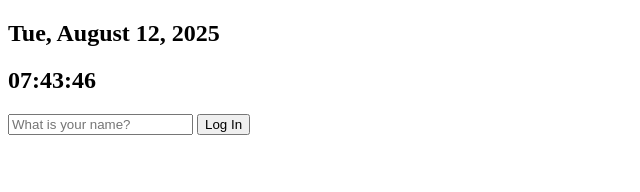
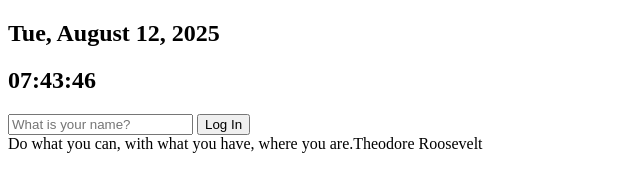
Before and after one commit to MoonsRainbow/javascript_practice, a plain HTML site: page index.html in a window 1280 px wide. Shown: the whole page, without its empty margins (0-640 px from the left). Drawn offline with Linux system fonts and the light colour scheme.

Commit message:
Add random quotes.

```diff
--- a/index.html
+++ b/index.html
@@ -35,7 +35,9 @@
 			id="greeting"
 			class="hidden"
 		></h1>
+		<div id="quote"><span></span><span></span></div>
 		<script src="js/greetings.js"></script>
 		<script src="js/clock.js"></script>
+		<script src="js/quotes.js"></script>
 	</body>
 </html>
--- /dev/null
+++ b/js/quotes.js
@@ -0,0 +1,104 @@
+const quotes = [
+	{
+		quote:
+			"The only limit to our realization of tomorrow is our doubts of today.",
+		author: "Franklin D. Roosevelt",
+	},
+
+	{
+		quote: "In the middle of every difficulty lies opportunity.",
+		author: "Albert Einstein",
+	},
+
+	{
+		quote:
+			"Success is not final, failure is not fatal: It is the courage to continue that counts.",
+		author: "Winston Churchill",
+	},
+
+	{
+		quote:
+			"Do not wait to strike till the iron is hot, but make it hot by striking.",
+		author: "William Butler Yeats",
+	},
+
+	{ quote: "Happiness depends upon ourselves.", author: "Aristotle" },
+
+	{
+		quote: "The best way to predict the future is to invent it.",
+		author: "Alan Kay",
+	},
+
+	{
+		quote: "Don’t count the days, make the days count.",
+		author: "Muhammad Ali",
+	},
+
+	{
+		quote: "Whether you think you can, or you think you can’t — you’re right.",
+		author: "Henry Ford",
+	},
+
+	{
+		quote: "It always seems impossible until it’s done.",
+		author: "Nelson Mandela",
+	},
+
+	{
+		quote: "If you want to lift yourself up, lift up someone else.",
+		author: "Booker T. Washington",
+	},
+
+	{
+		quote: "Strive not to be a success, but rather to be of value.",
+		author: "Albert Einstein",
+	},
+
+	{
+		quote: "The journey of a thousand miles begins with a single step.",
+		author: "Lao Tzu",
+	},
+
+	{
+		quote:
+			"What you get by achieving your goals is not as important as what you become by achieving your goals.",
+		author: "Zig Ziglar",
+	},
+
+	{
+		quote: "You miss 100% of the shots you don’t take.",
+		author: "Wayne Gretzky",
+	},
+
+	{ quote: "Dream big and dare to fail.", author: "Norman Vaughan" },
+
+	{
+		quote: "Act as if what you do makes a difference. It does.",
+		author: "William James",
+	},
+
+	{ quote: "Fall seven times and stand up eight.", author: "Japanese Proverb" },
+
+	{
+		quote: "Be yourself; everyone else is already taken.",
+		author: "Oscar Wilde",
+	},
+
+	{
+		quote: "Do what you can, with what you have, where you are.",
+		author: "Theodore Roosevelt",
+	},
+
+	{
+		quote: "Opportunities don't happen. You create them.",
+		author: "Chris Grosser",
+	},
+];
+
+const quote = document.querySelector("#quote span:first-child");
+const author = document.querySelector("#quote span:last-child");
+
+const randomQuote = quotes[Math.floor(Math.random() * quotes.length)];
+
+quote.innerText = randomQuote.quote;
+author.innerText = randomQuote.author;
```
